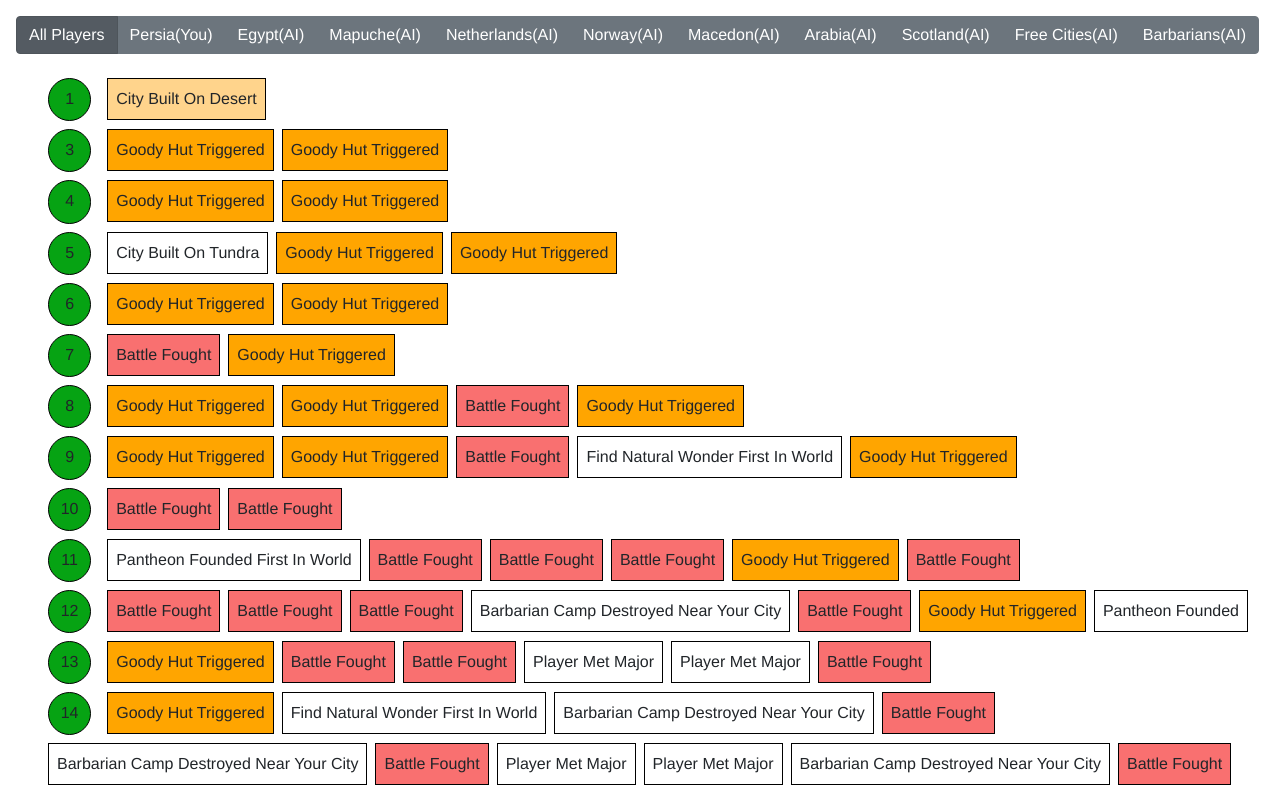
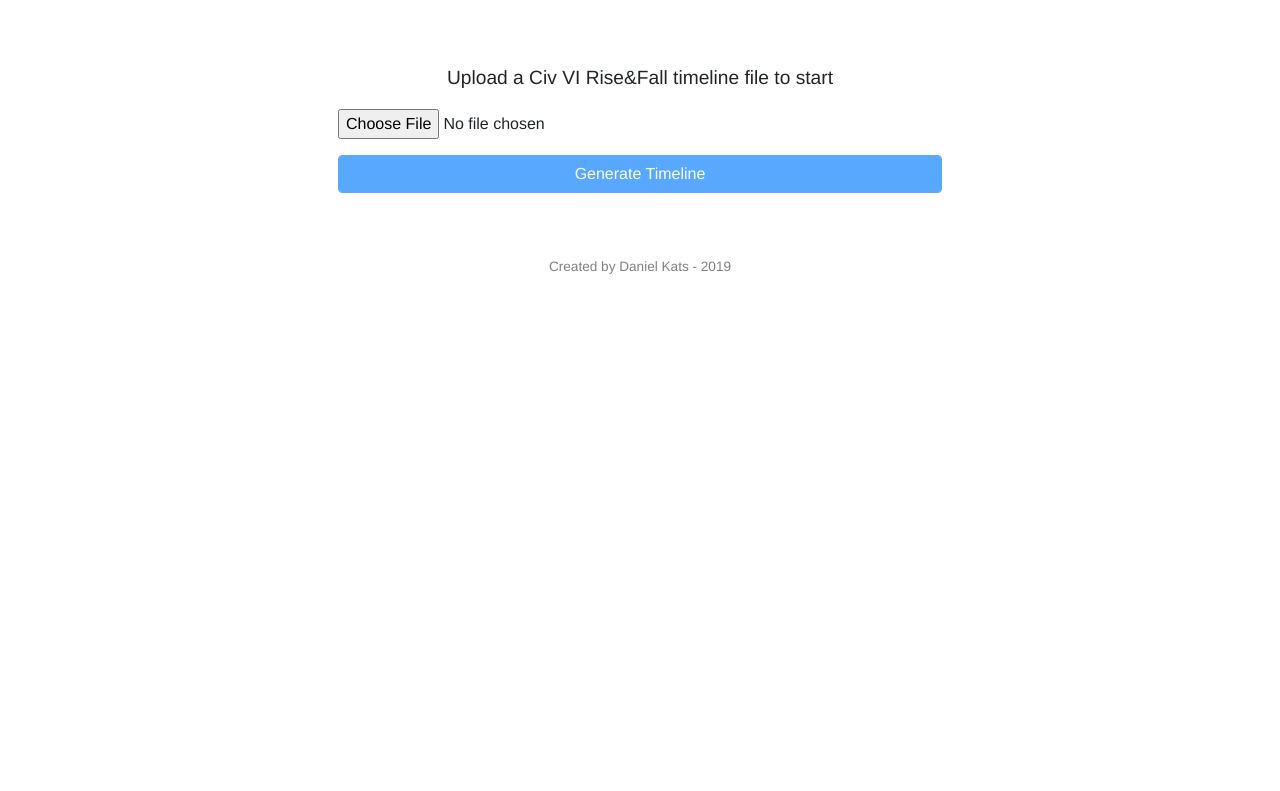
Before and after one commit to boompig/civ6-timeline, a React app: page / in a window 1280 px wide. Shown: the top 791 px of the page. Built offline with nearby package versions, Linux system fonts and the light colour scheme.

Commit message:
can now upload local files using the choose file dialog

```diff
--- /dev/null
+++ b/css/file-uploader.css
@@ -0,0 +1,16 @@
+.file-uploader {
+	max-width: 700px;
+	margin: 1rem auto;
+	/* border: 1px solid black; */
+	/* border-radius: 1%; */
+	padding: 3rem;
+}
+
+.file-uploader .upload-btn {
+	margin-top: 1rem;
+}
+
+.file-uploader .instructions {
+	font-size: 1.2rem;
+	text-align: center;
+}
--- a/style.css
+++ b/css/style.css
@@ -3,11 +3,13 @@ html, body {
 	font-family: Helvetica, Arial, sans-serif;
 }
 
+.reset-btn {
+	margin: 1rem auto 0 auto;
+	display: block;
+}
+
 .player-selector {
-	margin-bottom: 1rem;
-	margin-top: 1rem;
-	margin-left: 1rem;
-	margin-right: 1rem;
+	margin: 1rem;
 }
 
 .timeline {
--- a/index.html
+++ b/index.html
@@ -8,7 +8,8 @@
 
 	<!-- bootstrap CDN -->
 	<link rel="stylesheet" href="https://stackpath.bootstrapcdn.com/bootstrap/4.3.1/css/bootstrap.min.css" integrity="sha384-ggOyR0iXCbMQv3Xipma34MD+dH/1fQ784/j6cY/iJTQUOhcWr7x9JvoRxT2MZw1T" crossorigin="anonymous">
-    <link rel="stylesheet" href="style.css" />
+    <link rel="stylesheet" href="css/style.css" />
+    <link rel="stylesheet" href="css/file-uploader.css" />
 </head>
 <body>
     <div id="root"></div>
--- a/src/components/App.tsx
+++ b/src/components/App.tsx
@@ -2,10 +2,13 @@ import * as React from "react";
 import { ITimelineData } from "./interfaces";
 import Timeline from "./timeline"
 import PlayerSelector from "./player-selector";
+import FileUploader from "./file-uploader";
+import Footer from "./footer";
 
 interface IAppState {
 	serverData: (ITimelineData | null);
 	targetPlayer: number;
+	isFileUploaded: boolean;
 }
 
 interface IAppProps {}
@@ -20,16 +23,18 @@ export default class App extends React.Component<IAppProps, IAppState> {
 
 			// which player to show the timeline for
 			targetPlayer: -1,
+
+			isFileUploaded: false,
 		};
 
-		this.loadData = this.loadData.bind(this);
+		// this.loadData = this.loadData.bind(this);
 		this.renderDataNotLoaded = this.renderDataNotLoaded.bind(this);
 		this.handleSelectPlayer = this.handleSelectPlayer.bind(this);
+		this.handleFileUpload = this.handleFileUpload.bind(this);
+		this.handleReset = this.handleReset.bind(this);
 	}
 
-	/**
-	 * Pull some sample data from the server
-	 */
+	/*
 	async loadData() {
 		const response = await window.fetch("game-data/2019-02-18-1827-Cyrus.json");
 		if(response.ok) {
@@ -44,6 +49,38 @@ export default class App extends React.Component<IAppProps, IAppState> {
 		}
 	}
 
+	componentDidMount() {
+		this.loadData();
+	}
+	*/
+
+	handleReset() {
+		window.location.reload();
+		// this.setState({
+		// 	isFileUploaded: false,
+		// 	serverData: null,
+		// 	targetPlayer: -1,
+		// });
+	}
+
+	async handleFileUpload(file: File) {
+		console.log(file);
+		const reader = new FileReader();
+		reader.onload = () => {
+			console.log("data successfully read from file");
+			const contents = (reader.result as string);
+			const serverData = JSON.parse(contents);
+			this.setState({
+				serverData: serverData,
+				isFileUploaded: true,
+			}, () => {
+				return true;
+			});
+		};
+		// trigger the async callback above
+		const contents = reader.readAsText(file);
+	}
+
 	handleSelectPlayer(playerIndex: number | null): void {
 		this.setState({
 			targetPlayer: playerIndex
@@ -54,17 +91,22 @@ export default class App extends React.Component<IAppProps, IAppState> {
 		return (<div>loading data...</div>);
 	}
 
-	componentDidMount() {
-		this.loadData();
-	}
-
 	/**
 	 * Show the timeline based on the data loaded from the server
 	 */
 	render() {
-		if(this.state.serverData) {
+		if(!this.state.isFileUploaded) {
+			return <div>
+				<FileUploader onFileUpload={ this.handleFileUpload } />
+				<Footer />
+			</div>;
+		} else if(this.state.serverData) {
 			return (
 				<div>
+					<button type="button"
+						className="reset-btn btn btn-warning btn-lg"
+						onClick={ this.handleReset }
+						>Reset</button>
 					<PlayerSelector
 						onSelectPlayer={ this.handleSelectPlayer }
 						players={this.state.serverData.Players}
@@ -72,7 +114,7 @@ export default class App extends React.Component<IAppProps, IAppState> {
 					<Timeline
 						moments={ this.state.serverData.Moments }
 						targetPlayer={ this.state.targetPlayer }></Timeline>
-					<footer>Created by Daniel Kats - 2019</footer>
+					<Footer />
 				</div>
 			);
 		} else {
--- /dev/null
+++ b/src/components/file-uploader.tsx
@@ -0,0 +1,72 @@
+import * as React from "react";
+
+interface IFileUploaderProps {
+	onFileUpload(file: File);
+}
+
+interface IFileUploaderState {
+	selectedFile: (File | null);
+	errorMsg: (string | null);
+}
+
+export default class FileUploader extends React.Component<IFileUploaderProps, IFileUploaderState> {
+
+	constructor(props: IFileUploaderProps) {
+		super(props);
+
+		this.state = {
+			selectedFile: null,
+			errorMsg: null,
+		};
+
+		// because javascript is terrible
+		this.handleSubmit = this.handleSubmit.bind(this);
+		this.handleSelectFile = this.handleSelectFile.bind(this);
+	}
+
+	handleSubmit(e: React.SyntheticEvent): void {
+		this.props.onFileUpload(this.state.selectedFile);
+	}
+
+	handleSelectFile(e: React.SyntheticEvent): void {
+		e.preventDefault();
+		console.log("selected file");
+		// FIXME: typescript doesn't register the files property
+		const file = (e.target as any).files[0];
+		if(file.type === "application/json") {
+			this.setState({
+				selectedFile: file,
+				errorMsg: null,
+			});
+		} else {
+			this.setState({
+				selectedFile: null,
+				errorMsg: "Invalid file type. JSON file format expected.",
+			});
+		}
+	}
+
+	render() {
+		let errorMsgElem = null;
+		if(this.state.errorMsg) {
+			errorMsgElem = <div className="alert alert-danger">{ this.state.errorMsg }</div>
+		}
+
+		return (
+			<div className="dropzone file-uploader">
+				<p className="instructions">Upload a Civ VI Rise&Fall timeline file to start</p>
+				{ errorMsgElem}
+				<form role="form" >
+					<input type="file"
+						onChange={this.handleSelectFile} />
+					<button type="button"
+						className="upload-btn form-control btn btn-primary"
+						disabled={ this.state.errorMsg !== null || this.state.selectedFile === null }
+						onClick={ this.handleSubmit }>
+						Generate Timeline
+					</button>
+				</form>
+			</div>
+		);
+	}
+}
--- /dev/null
+++ b/src/components/footer.tsx
@@ -0,0 +1,7 @@
+import * as React from "react";
+
+export default class Footer extends React.Component<{}, {}> {
+	render() {
+		return <footer>Created by Daniel Kats - 2019</footer>;
+	}
+}
--- a/src/components/interfaces.ts
+++ b/src/components/interfaces.ts
@@ -15,6 +15,7 @@ export interface IPlayer {
 	CivilizationShortDescription: string;
 	// whether human, AI of major civ, or CityState
 	LeaderType: string;
+	LeaderName: string;
 }
 
 export interface ITimelineData {
--- a/src/components/player-selector.tsx
+++ b/src/components/player-selector.tsx
@@ -6,6 +6,14 @@ interface IPlayerSelectorProps {
 	onSelectPlayer(playerIndex: number): void;
 	currentlySelectedPlayer: number;
 }
+
+enum PlayerType {
+	HUMAN = 1,
+	CITY_STATE = 2,
+	MAJOR_CIV = 3,
+	BARBARIANS = 4,
+	FREE_CITY = 5,
+};
 
 /**
  * Allow selecting from among the MAJOR civilizations participating in this game
@@ -23,13 +31,17 @@ export default class PlayerSelector extends React.Component<IPlayerSelectorProps
 		this.props.onSelectPlayer(playerIndex);
 	}
 
-	getPlayerType(player: IPlayer) {
+	getPlayerType(player: IPlayer): PlayerType {
 		if(player.Id === 0) {
-			return "You";
+			return PlayerType.HUMAN;
 		} else if(player.LeaderType.startsWith("LEADER_MINOR")) {
-			return "City State";
+			return PlayerType.CITY_STATE;
+		} else if(player.LeaderName === "Barbarians") {
+			return PlayerType.BARBARIANS;
+		} else if(player.LeaderName === "Free Cities") {
+			return PlayerType.FREE_CITY;
 		} else {
-			return "AI";
+			return PlayerType.MAJOR_CIV;
 		}
 	}
 
@@ -41,14 +53,16 @@ export default class PlayerSelector extends React.Component<IPlayerSelectorProps
 		</button>);
 		for(let player of this.props.players) {
 			let playerType = this.getPlayerType(player);
-			if(playerType === "City State") {
-				// ignore city states
+			if(playerType === PlayerType.FREE_CITY ||
+				playerType === PlayerType.BARBARIANS ||
+				playerType === PlayerType.CITY_STATE) {
+				// ignore everything but humans and major civs
 				continue;
 			}
 			activeClass = (player.Id === this.props.currentlySelectedPlayer ? "active": "");
 			playerElems.push(<button className={ `btn btn-secondary player ${activeClass}` } onClick={ (e) => this.handleSelect(player.Id) } key={ `player-${player.Id}` }>
 				<span>{ player.CivilizationShortDescription }</span>
-				<span>({ playerType })</span>
+				<span>({ playerType === PlayerType.HUMAN ? "You": player.CivilizationShortDescription })</span>
 			</button>);
 		}
 		return <div className="btn-group player-selector" role="group" aria-label="player selector">
```
